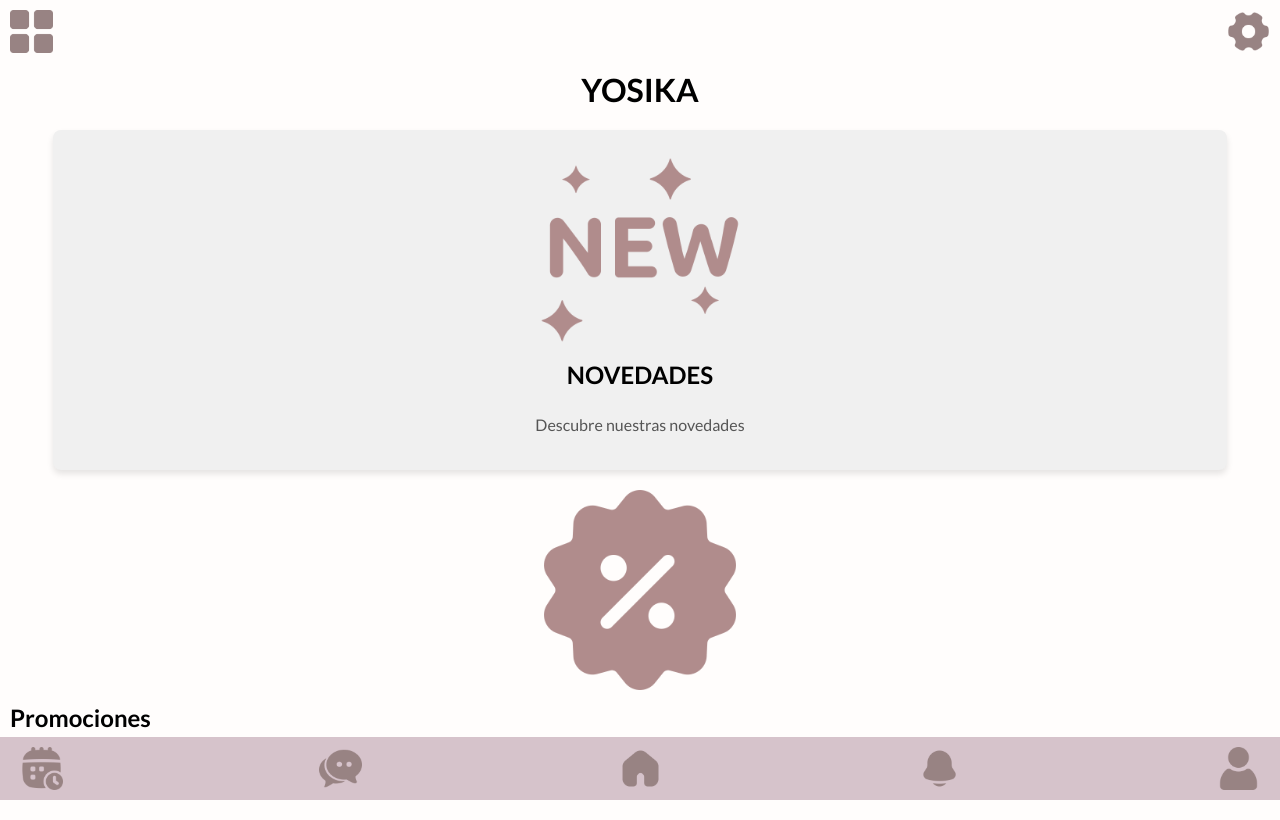
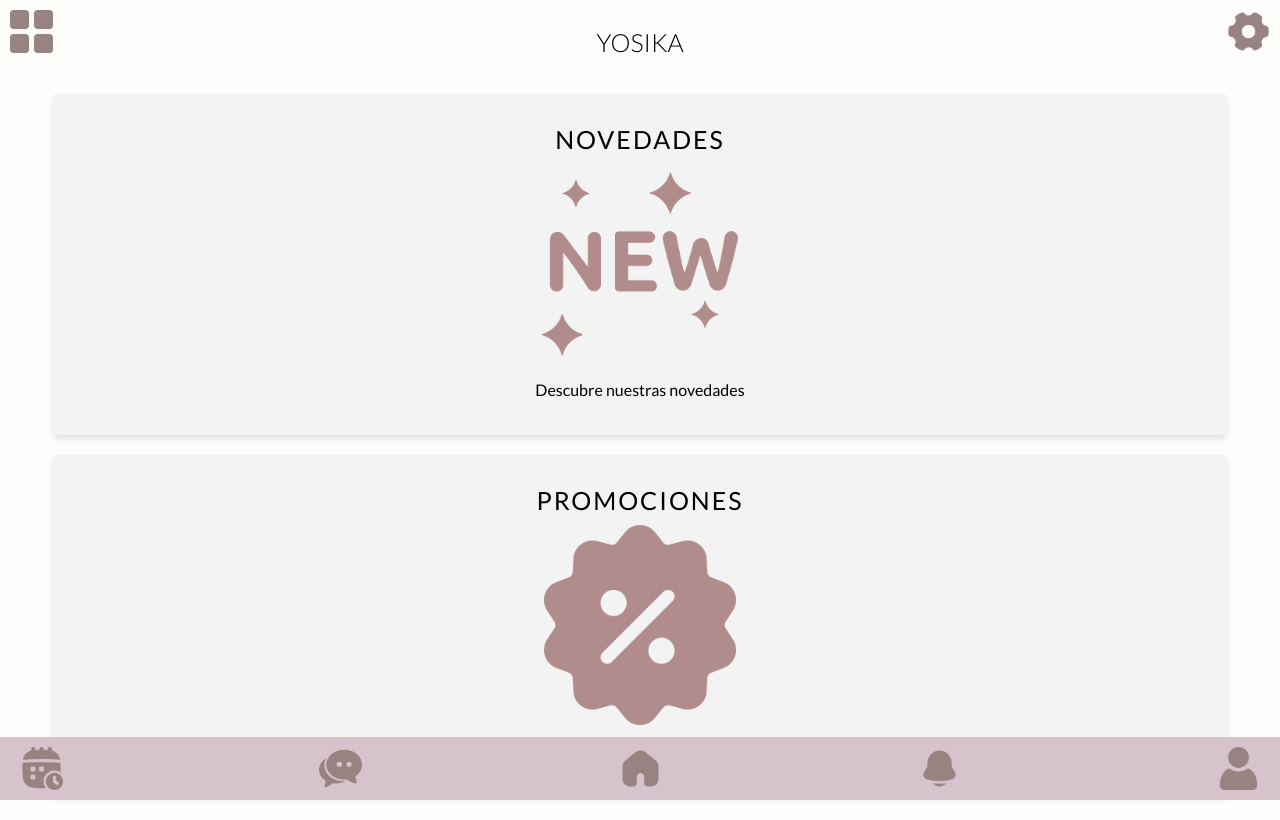
Before and after one commit to SairaGonzalez/YosikaApp, a React (Vite) app: page / in a window 1280 px wide. Built offline with nearby package versions, Linux system fonts and the light colour scheme.

Commit message:
Se añadieron estilos a la página de inicio para arreglar su visualización

```diff
--- a/src/components/PaginaInicio.tsx
+++ b/src/components/PaginaInicio.tsx
@@ -11,6 +11,7 @@ interface PropsPaginaInicio {
 const PaginaInicio: React.FC<PropsPaginaInicio> = ({ alternarMenu }) => {
   return (
     <div style={estilos.contenedor}>
+      <div style={estilos.header}>
         <img
           src={iconoMenu}
           alt="Icono del Menú"
@@ -23,18 +24,21 @@ const PaginaInicio: React.FC<PropsPaginaInicio> = ({ alternarMenu }) => {
           style={estilos.iconoConfiguracion}
         />
         <h1 style={estilos.titulo}>YOSIKA</h1>
+      </div>
       <div style={estilos.card}>
+        <h2 style={estilos.tituloCard}>NOVEDADES</h2>
         <img src={imagenNovedades} alt="Novedades" style={estilos.imagenCard} />
-        <h2 style={estilos.tituloCard}>NOVEDADES</h2>
+
         <p style={estilos.descripcionCard}>Descubre nuestras novedades</p>
       </div>
-      <div>
+      <div style={estilos.card}>
+        <h2 style={estilos.tituloCard}>PROMOCIONES</h2>
         <img
           src={imagenPromociones}
           alt="Promociones"
           style={estilos.imagenCard}
         />
-        <h2 style={estilos.tituloCard}>Promociones</h2>
+
         <p style={estilos.descripcionCard}>
           Aprovecha nuestras ofertas y promociones especiales
         </p>
@@ -65,23 +69,24 @@ const estilos = {
     right: "10px",
   },
   titulo: {
+    fontSize: "25px",
+    fontWeight: "300",
+    color: "black",
+    fontFamily: "Lato",
     textAlign: "center" as "center",
-    fontFamily: "Lato",
-    letterSpacing: "15%",
-    marginTop: "60px",
+    flex: 1,
   },
   imagenCard: {
     width: "100%",
     maxHeight: "200px",
     objectFit: "contain" as "contain",
-    borderRadius: "8px",
   },
   card: {
     display: "flex",
     flexDirection: "column" as "column",
     alignItems: "center" as "center",
-    backgroundColor: "#F0F0F0",
-    borderRadius: "8px",
+    backgroundColor: "#f3f3f3",
+    borderRadius: "4px",
     boxShadow: "0 4px 6px rgba(0, 0, 0, 0.1)",
     margin: "20px auto",
     padding: "20px",
@@ -90,13 +95,20 @@ const estilos = {
   },
   tituloCard: {
     fontFamily: "Lato",
-    fontSize: "1.5rem",
+    fontSize: "25px",
     margin: "10px 0",
+    fontWeight: "400",
+    letterSpacing: "2px",
   },
   descripcionCard: {
     fontFamily: "Lato",
     fontSize: "1rem",
-    color: "#555",
+  },
+  header: {
+    display: "flex" as "flex",
+    alignItems: "center" as "center",
+    justifyContent: "center",
+    width: "100%",
   },
 };
 
```
Lines whose indentation alone changed are shown as unchanged.
